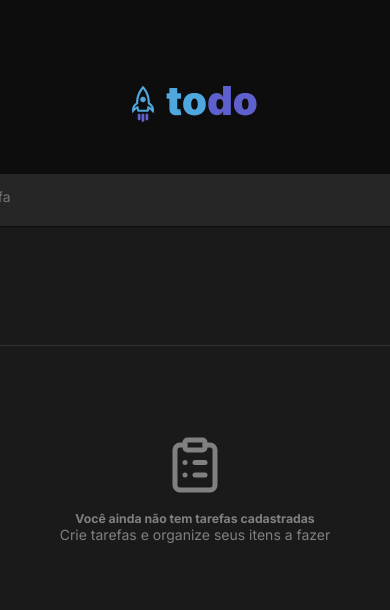
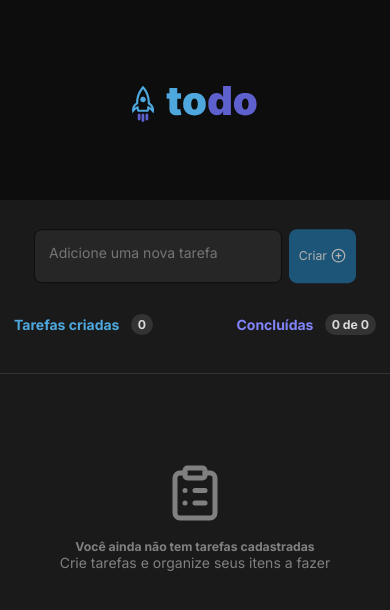
Before and after one commit to juniordbz/ToDo-List, a React (Vite) app: page / in a window 390 px wide. Shown: the top 610 px of the page. Built offline with nearby package versions, Linux system fonts and the light colour scheme.

Commit message:
Inicital responsive

```diff
--- a/src/App.module.css
+++ b/src/App.module.css
@@ -34,6 +34,12 @@
   justify-content: space-between;
 }
 
+@media screen and (max-width:991px){
+  .buttonsClear{
+    width: 100%;
+    padding: 1rem;
+  }
+}
 .btnClearDone{
   color:var(--gray-100);
   background: var(--blue-dark);
--- a/src/components/TaskList/tasks.module.css
+++ b/src/components/TaskList/tasks.module.css
@@ -5,6 +5,13 @@
   justify-content: center;
   position: relative;
   width: 736px;
+}
+
+@media screen and (max-width:991px){
+  .content{
+    width: 100%;
+    padding: 1rem;
+  }
 }
 
 /*taskList */
--- a/src/components/addTask.module.css
+++ b/src/components/addTask.module.css
@@ -1,13 +1,31 @@
+.container{
+  display: flex;
+  align-items: center;
+  justify-content: center;
+  width: 736px;
+  position: absolute;
+  transform: translate(0%, -50%);
+}
+
 .form{
   display: flex;
   justify-content: center;
   align-items: center;
   gap: .5rem;
   height: 54px;
-  width: 736px;
-  position: absolute;
-  transform: translate(-50%, -50%);
+  width: 100%;
+
 }
+
+@media screen and (max-width: 991px) {
+  .container {
+    width: 350px;
+    padding:1rem;
+    transform: translate(0%, -90%);
+  }
+}
+
+
 
 .form textarea{
   background: var(--gray-500);
--- a/src/components/addTask.tsx
+++ b/src/components/addTask.tsx
@@ -37,7 +37,7 @@ export function AddTask({ onAddTask }: Props) {
   }
 
   return (
-    <div>
+    <div className={styles.container}>
       <form onSubmit={handleSubmit} className={styles.form}>
         <textarea
           onChange={onChangeContent}
--- a/src/components/countTasks.module.css
+++ b/src/components/countTasks.module.css
@@ -5,6 +5,13 @@
   position: relative;
   margin-top: 100px;
   width: 736px;
+}
+
+@media screen and (max-width:991px){
+  .content{
+    width: 100%;
+    padding: 1rem;
+  }
 }
 
 .header{
```
